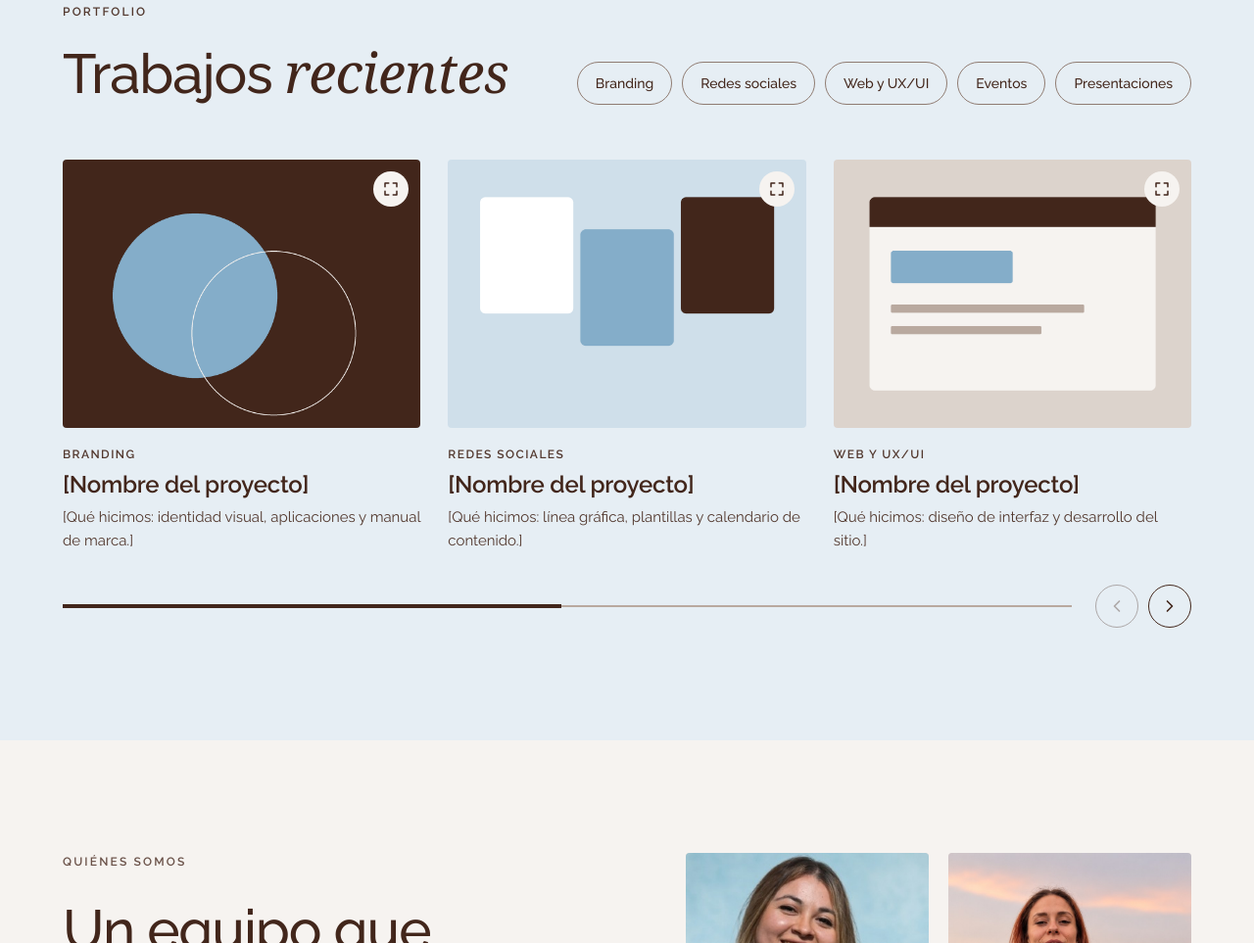
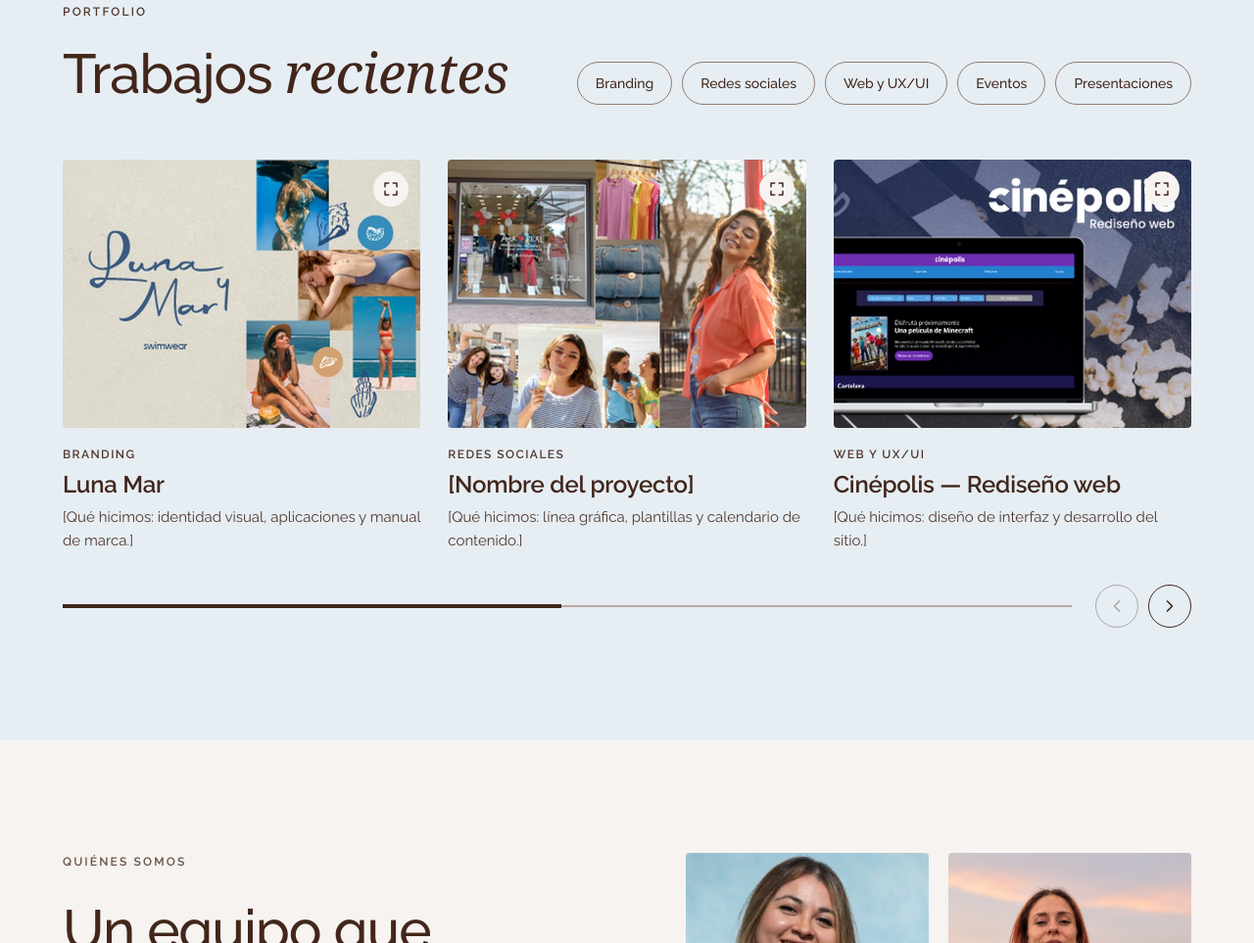
Before and after one commit to neas73/estudio-capricho, a plain HTML site: page index.html in a window 1280 px wide. Shown: the part 2162-3125 px from the top of the page at 98% size. Drawn offline with Linux system fonts and the light colour scheme; a web font is replaced by a local one.

Commit message:
Mejoramos metadata y terminamos proyectos

```diff
--- a/index.html
+++ b/index.html
@@ -240,17 +240,17 @@
           <div class="carousel-track" id="trabajos-track" tabindex="0" role="region" aria-roledescription="carrusel" aria-label="Trabajos recientes">
             <article class="work-card" data-category="Branding">
               <button class="work-media" type="button" aria-label="Ver imagen ampliada del proyecto">
-                <img class="work-img" src="assets/img/proyecto-1.png" alt="Imagen del proyecto 1" width="1200" height="900" loading="lazy" draggable="false">
+                <img class="work-img" src="assets/img/proyecto-1.jpg" alt="Luna Mar, marca de trajes de baño: identidad y fotografías de producto" width="1200" height="900" loading="lazy" draggable="false">
               </button>
               <div class="work-info">
                 <p class="work-meta">Branding</p>
-                <h3 class="work-name">[Nombre del proyecto]</h3>
+                <h3 class="work-name">Luna Mar</h3>
                 <p class="work-desc">[Qué hicimos: identidad visual, aplicaciones y manual de marca.]</p>
               </div>
             </article>
             <article class="work-card" data-category="Redes sociales">
               <button class="work-media" type="button" aria-label="Ver imagen ampliada del proyecto">
-                <img class="work-img" src="assets/img/proyecto-2.png" alt="Imagen del proyecto 2" width="1200" height="900" loading="lazy" draggable="false">
+                <img class="work-img" src="assets/img/proyecto-2.jpg" alt="Local de indumentaria: vidriera, prendas y fotografías de campaña" width="1200" height="900" loading="lazy" draggable="false">
               </button>
               <div class="work-info">
                 <p class="work-meta">Redes sociales</p>
@@ -260,17 +260,17 @@
             </article>
             <article class="work-card" data-category="Web y UX/UI">
               <button class="work-media" type="button" aria-label="Ver imagen ampliada del proyecto">
-                <img class="work-img" src="assets/img/proyecto-3.png" alt="Imagen del proyecto 3" width="1200" height="900" loading="lazy" draggable="false">
+                <img class="work-img" src="assets/img/proyecto-3.jpg" alt="Cinépolis: rediseño del sitio web mostrado en una notebook" width="1200" height="900" loading="lazy" draggable="false">
               </button>
               <div class="work-info">
                 <p class="work-meta">Web y UX/UI</p>
-                <h3 class="work-name">[Nombre del proyecto]</h3>
+                <h3 class="work-name">Cinépolis — Rediseño web</h3>
                 <p class="work-desc">[Qué hicimos: diseño de interfaz y desarrollo del sitio.]</p>
               </div>
             </article>
             <article class="work-card" data-category="Eventos">
               <button class="work-media" type="button" aria-label="Ver imagen ampliada del proyecto">
-                <img class="work-img" src="assets/img/proyecto-4.png" alt="Imagen del proyecto 4" width="1200" height="900" loading="lazy" draggable="false">
+                <img class="work-img" src="assets/img/proyecto-4.jpg" alt="Publicaciones para redes de una bodega: botellas, viñedo y paisajes de montaña" width="1200" height="900" loading="lazy" draggable="false">
               </button>
               <div class="work-info">
                 <p class="work-meta">Eventos</p>
@@ -280,21 +280,21 @@
             </article>
             <article class="work-card" data-category="Branding">
               <button class="work-media" type="button" aria-label="Ver imagen ampliada del proyecto">
-                <img class="work-img" src="assets/img/proyecto-5.png" alt="Imagen del proyecto 5" width="1200" height="900" loading="lazy" draggable="false">
+                <img class="work-img" src="assets/img/proyecto-5.jpg" alt="Einko, la casa del pan: identidad de marca aplicada a remeras, cartelería y bolsa" width="1200" height="900" loading="lazy" draggable="false">
               </button>
               <div class="work-info">
                 <p class="work-meta">Branding</p>
-                <h3 class="work-name">[Nombre del proyecto]</h3>
+                <h3 class="work-name">Einko — La casa del pan</h3>
                 <p class="work-desc">[Qué hicimos: rediseño de marca y sistema de aplicaciones.]</p>
               </div>
             </article>
             <article class="work-card" data-category="Presentaciones">
               <button class="work-media" type="button" aria-label="Ver imagen ampliada del proyecto">
-                <img class="work-img" src="assets/img/proyecto-6.png" alt="Imagen del proyecto 6" width="1200" height="900" loading="lazy" draggable="false">
+                <img class="work-img" src="assets/img/proyecto-6.jpg" alt="Purna Yoga: piezas gráficas de una formación de yoga" width="1200" height="900" loading="lazy" draggable="false">
               </button>
               <div class="work-info">
                 <p class="work-meta">Presentaciones</p>
-                <h3 class="work-name">[Nombre del proyecto]</h3>
+                <h3 class="work-name">Purna Yoga</h3>
                 <p class="work-desc">[Qué hicimos: diseño de presentación comercial.]</p>
               </div>
             </article>
```
Also changed, not shown: googlede3e6abc9d643b8d.html (added, +1 -0 lines), assets/img/proyecto-1.jpg (added), assets/img/proyecto-2.jpg (added), assets/img/proyecto-3.jpg (added), assets/img/proyecto-4.jpg (added), assets/img/proyecto-5.jpg (added), assets/img/proyecto-6.jpg (added), 1 other file.
